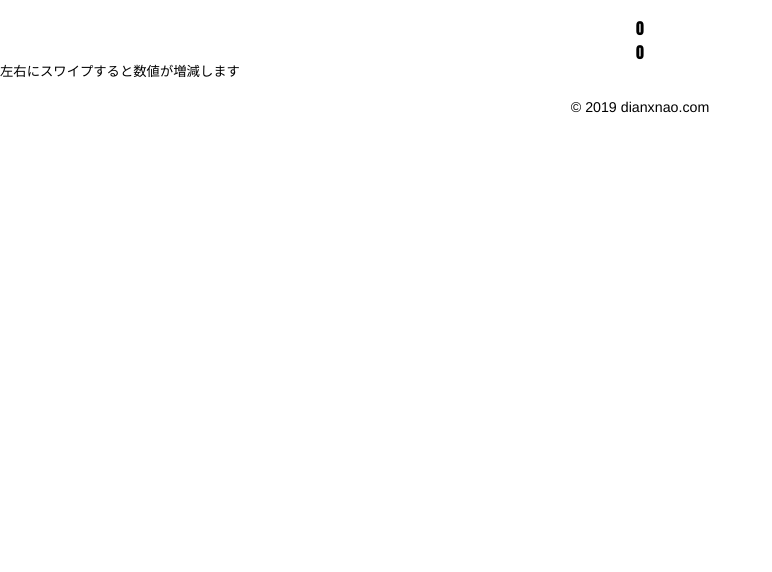
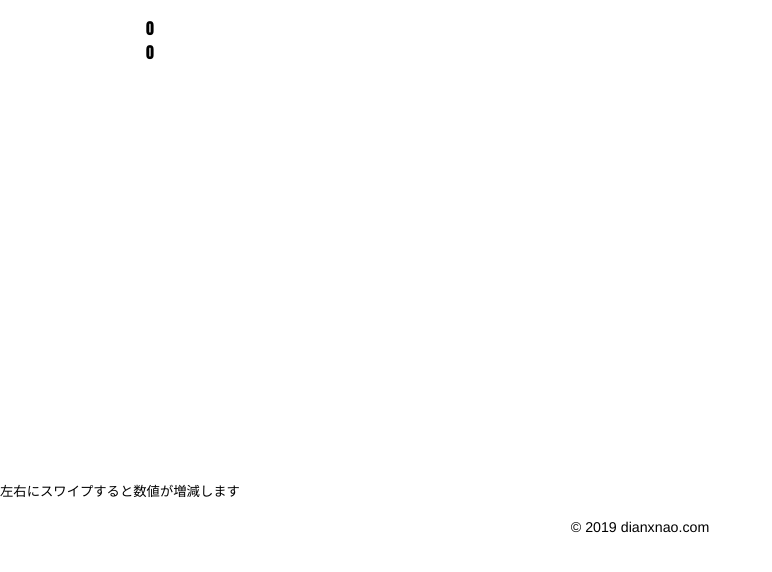
Before and after one commit to tanaka683/magic_browser, a plain HTML site: page index.html in a window 1280 px wide. Shown: the whole page, without its empty margins (0-772 px from the left). Drawn offline with Linux system fonts and the light colour scheme.

```diff
--- a/style.css
+++ b/style.css
@@ -23,7 +23,7 @@
 #contents{
 	background-color: white;
     text-align: center;
-    width:auto;height:auto;
+    width:300px;height:500px;
     position: relative;
 }
 #number{
```
